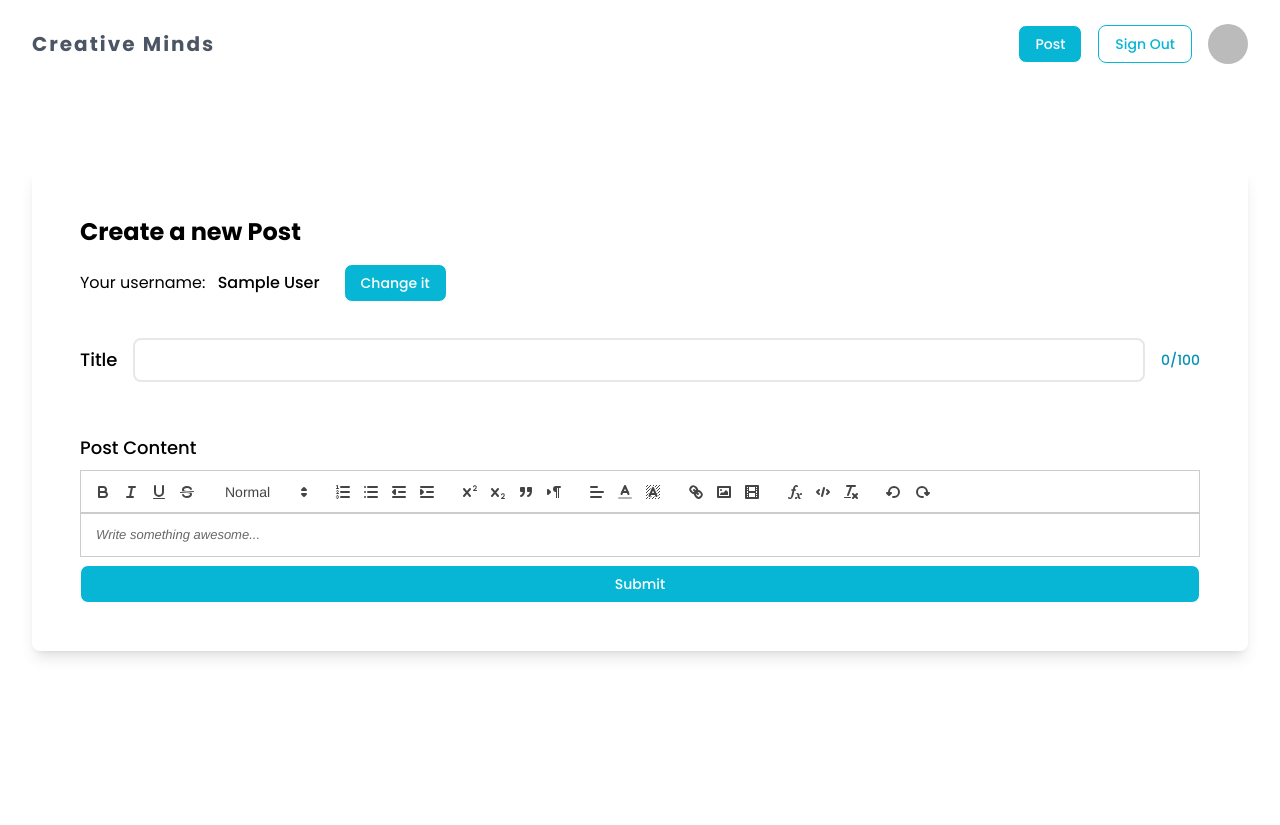
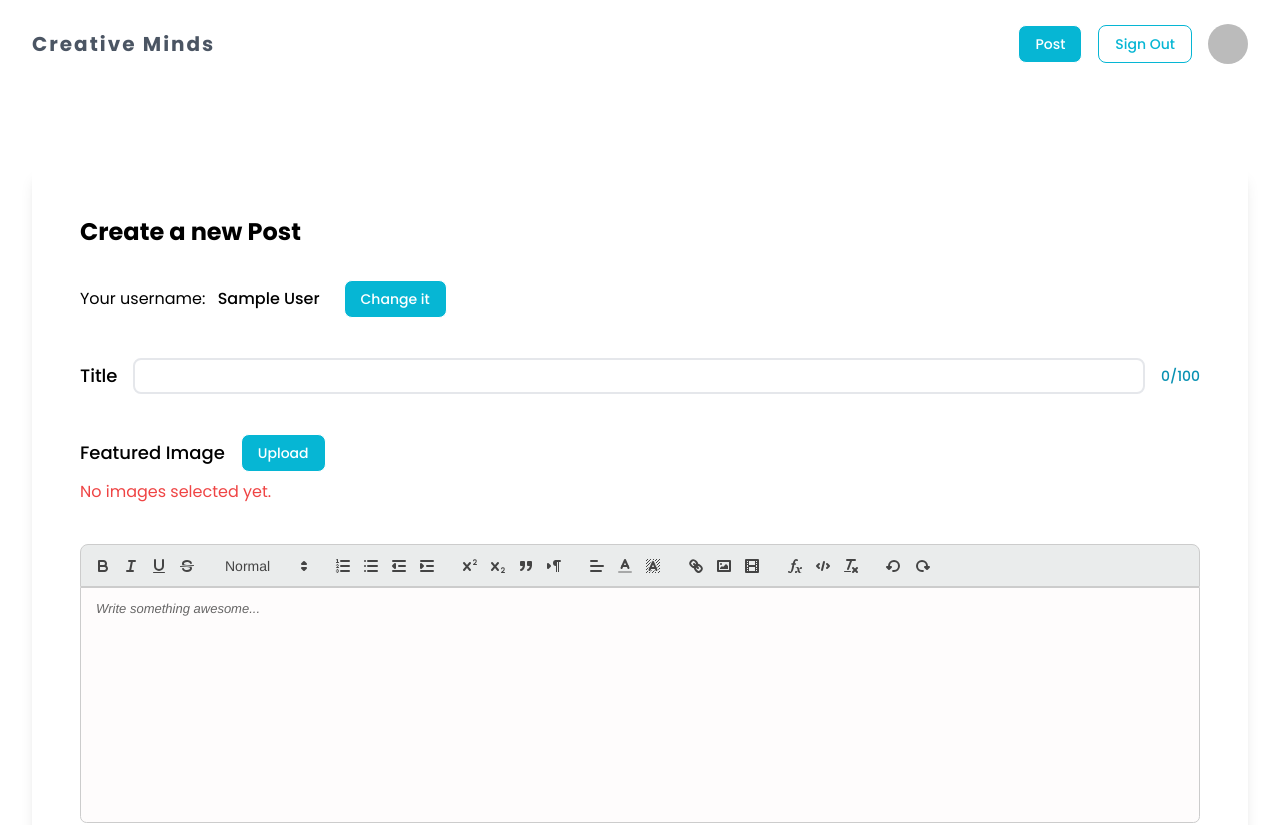
Before and after one commit to AurelienBedouet/nextjs-crud-app, a Next.js app: page /post in a window 1280 px wide. Shown: the top 825 px of the page. Before the commit the page ends 800 px from the top, so only its background shows below. Built offline with nearby package versions, Linux system fonts and the light colour scheme; no server answers; sample sign-in values are in the browser's storage.

Commit message:
upload featured image functionality done

```diff
--- a/components/EditorToolbar.jsx
+++ b/components/EditorToolbar.jsx
@@ -1,5 +1,4 @@
 import React from "react";
-import { Quill } from "react-quill";
 
 // Custom Undo button icon component for Quill editor. You can import it directly
 // from 'quill/assets/icons/undo.svg' but I found that a number of loaders do not
--- a/components/Feed.jsx
+++ b/components/Feed.jsx
@@ -7,6 +7,8 @@ import Message from "./Message";
 const Feed = () => {
   // Create a state with all the posts
   const [allPosts, setAllPosts] = useState([]);
+
+  console.log(allPosts[0]);
 
   const getPosts = async () => {
     const collectionRef = collection(db, "posts");
--- a/components/Message.jsx
+++ b/components/Message.jsx
@@ -1,7 +1,14 @@
 import React from "react";
 import Image from "next/image";
 
-const Message = ({ children, avatar, username, title, postContent }) => {
+const Message = ({
+  children,
+  avatar,
+  username,
+  title,
+  featuredImage,
+  postContent,
+}) => {
   return (
     <div className="bg-white p-8 border-b-2 rounded-lg">
       <div className="flex items-center gap-4">
@@ -14,6 +21,14 @@ const Message = ({ children, avatar, username, title, postContent }) => {
         />
         <h2>{username || "anon"}</h2>
       </div>
+      {featuredImage ? (
+        <Image
+          src={featuredImage}
+          alt={`${title}'s featured image'`}
+          width={500}
+          height={333}
+        />
+      ) : null}
       <div className="pt-4">
         <p>{title}</p>
         <div dangerouslySetInnerHTML={{ __html: postContent }} />
--- a/next.config.js
+++ b/next.config.js
@@ -8,6 +8,19 @@ module.exports = {
   reactStrictMode: true,
   swcMinify: true,
   images: {
-    domains: ["lh3.googleusercontent.com"]
-  }
+    remotePatterns: [
+      {
+        protocol: "https",
+        hostname: "lh3.googleusercontent.com",
+        port: "",
+        pathname: "**",
+      },
+      {
+        protocol: "https",
+        hostname: "firebasestorage.googleapis.com",
+        port: "",
+        pathname: "**",
+      },
+    ],
+  },
 };
--- a/package.json
+++ b/package.json
@@ -18,7 +18,8 @@
     "react-icons": "^4.4.0",
     "react-quill": "^2.0.0",
     "react-toastify": "^9.0.8",
-    "unique-names-generator": "^4.7.1"
+    "unique-names-generator": "^4.7.1",
+    "uuid": "^9.0.0"
   },
   "devDependencies": {
     "autoprefixer": "^10.4.12",
--- a/pages/auth/signin.jsx
+++ b/pages/auth/signin.jsx
@@ -25,7 +25,6 @@ const SignIn = () => {
   const GoogleLogin = async () => {
     try {
       await signInWithPopup(auth, googleProvider);
-      if (!user.displayName) addRandomUsername();
       toast.success("Login successful");
       router.push("/dashboard");
     } catch (error) {
--- a/pages/post.jsx
+++ b/pages/post.jsx
@@ -1,5 +1,5 @@
 import React, { useEffect, useState } from "react";
-import { auth, db } from "../utils/firebase";
+import { auth, db, storage } from "../utils/firebase";
 import { useAuthState } from "react-firebase-hooks/auth";
 import { useRouter } from "next/router";
 import {
@@ -9,23 +9,31 @@ import {
   serverTimestamp,
   updateDoc,
 } from "firebase/firestore";
+import { ref, uploadBytes, getDownloadURL } from "firebase/storage";
 import { toast } from "react-toastify";
 import "react-toastify/dist/ReactToastify.css";
 import Link from "next/link";
 import QuillToolbar, { modules, formats } from "../components/EditorToolbar";
 import ReactQuill from "react-quill";
 import "react-quill/dist/quill.snow.css";
+import { v4 } from "uuid";
 
 const Post = () => {
   // Form State
-  const [post, setPost] = useState({ title: "", postContent: "" });
+  const [post, setPost] = useState({
+    title: "",
+    postContent: "",
+  });
+
+  const [imageUpload, setImageUpload] = useState(null);
+  const [imageUrl, setImageUrl] = useState("");
 
   const [user, loading] = useAuthState(auth);
   const [disabled, setDisabled] = useState(false);
   const route = useRouter();
   const routeData = route.query;
 
-  const handleChange = value => {
+  const onPostContentChange = value => {
     setPost({ ...post, postContent: value });
   };
 
@@ -33,9 +41,32 @@ const Post = () => {
   const submitPost = async e => {
     e.preventDefault();
 
+    // Upload Image
+    if (imageUpload == null) {
+      toast.error("No featured Image selected 😢 ");
+      disableButton();
+      return;
+    }
+
+    const imageID = v4();
+    const imageRef = ref(
+      storage,
+      `images/featuredImages/${imageUpload.name + imageID}`
+    );
+
+    uploadBytes(imageRef, imageUpload).then(snapshot => {
+      getDownloadURL(snapshot.ref).then(url => setImageUrl(url));
+    });
+
     // Run Checks
     if (!post.title) {
       toast.error("A title is required 😅");
+      disableButton();
+      return;
+    }
+
+    if (post.title.length > 100) {
+      toast.error("Title must be 100 characters max 😅");
       disableButton();
       return;
     }
@@ -54,7 +85,10 @@ const Post = () => {
 
     if (post?.hasOwnProperty("id")) {
       const docRef = doc(db, "posts", post.id);
-      const updatedPost = { ...post, timestamp: serverTimestamp() };
+      const updatedPost = {
+        ...post,
+        timestamp: serverTimestamp(),
+      };
       await updateDoc(docRef, updatedPost);
       return route.push("/");
     } else {
@@ -62,6 +96,7 @@ const Post = () => {
       const collectionRef = collection(db, "posts");
       await addDoc(collectionRef, {
         ...post,
+        featuredImage: imageUrl,
         timestamp: serverTimestamp(),
         user: user.uid,
         avatar: user.photoURL || "/hacker.png",
@@ -81,6 +116,7 @@ const Post = () => {
       setPost({
         title: routeData.title,
         postContent: routeData.postContent,
+        featuredImage: routeData.featuredImage,
         id: routeData.id,
       });
     }
@@ -98,11 +134,11 @@ const Post = () => {
   };
 
   return (
-    <div className="my-20 p-12 shadow-lg rounded-lg">
+    <div className="my-20 p-4 md:p-6 lg:p-12 shadow-lg rounded-lg">
       <h1 className="text-2xl font-bold mb-4">
         {post.hasOwnProperty("id") ? "Edit your Post" : "Create a new Post"}
       </h1>
-      <div className="flex items-center gap-6">
+      <div className="py-4 flex items-center gap-6">
         <p>
           Your username:{" "}
           <span className="ml-2 font-medium">{user?.displayName}</span>
@@ -115,14 +151,17 @@ const Post = () => {
       {/* Post Form */}
       <form onSubmit={submitPost}>
         {/* Post Title */}
-        <div className="my-8 flex items-center gap-4">
-          <h3 className="text-lg font-medium py-2">Title</h3>
+        <div className="py-4 flex items-center gap-4">
+          <label htmlFor="title" className="text-lg font-medium py-2">
+            Title
+          </label>
           <input
             value={post.title}
             onChange={e => setPost({ ...post, title: e.target.value })}
+            id="title"
+            name="title"
             type="text"
-            className="border-2 w-full rounded-lg p-2 focus:border-cyan-500"
-            required
+            className="border-2 w-full rounded-lg py-1 px-2 focus:border-cyan-500"
           />
           <p
             className={`my-4 font-medium text-sm text-cyan-600 ${
@@ -133,19 +172,35 @@ const Post = () => {
           </p>
         </div>
 
+        {/* Post Featured Image */}
+        <div className="py-4">
+          <div className="flex items-center gap-4">
+            <h3 className="text-lg font-medium">Featured Image</h3>
+            <label for="imageUpload" className="app__buttons cursor-pointer">
+              Upload
+            </label>
+            <input
+              onChange={e => setImageUpload(e.target.files[0])}
+              type="file"
+              id="imageUpload"
+              accept="image/png, image/jpeg"
+              className="hidden"
+            />
+          </div>
+          {!imageUpload ? (
+            <p className="text-red-500 my-2">No images selected yet.</p>
+          ) : (
+            <p className="text-green-500 mt-4">Image successfully selected.</p>
+          )}
+        </div>
+
         {/* Post Content */}
-        <div className="py-2">
-          <h3 className="text-lg font-medium py-2">Post Content</h3>
-          {/* <textarea
-            value={post.description}
-            onChange={e => setPost({ ...post, description: e.target.value })}
-            className="bg-gray-800 h-48 w-full text-sm text-white rounded-lg p-2"
-          ></textarea> */}
+        <div className="py-4">
           <QuillToolbar toolbarId={"t1"} />
           <ReactQuill
             theme="snow"
             value={post.postContent}
-            onChange={handleChange}
+            onChange={onPostContentChange}
             placeholder="Write something awesome..."
             modules={modules("t1")}
             formats={formats}
@@ -154,7 +209,7 @@ const Post = () => {
         <button
           disabled={disabled}
           type="submit"
-          className={`app__buttons w-full ${
+          className={`app__buttons w-full mt-2 ${
             disabled ? "opacity-50 cursor-not-allowed" : ""
           }`}
         >
--- a/styles/globals.css
+++ b/styles/globals.css
@@ -17,3 +17,21 @@ img {
     @apply rounded-full bg-cyan-500 text-white text-sm w-8 leading-8 inline-block text-center;
   }
 }
+
+/* Rich Text editor */
+.ql-container {
+  border-bottom-left-radius: 0.5em;
+  border-bottom-right-radius: 0.5em;
+  background: #fefcfc;
+}
+
+.ql-snow.ql-toolbar {
+  display: block;
+  background: #eaecec;
+  border-top-left-radius: 0.5em;
+  border-top-right-radius: 0.5em;
+}
+
+.ql-editor {
+  min-height: 18em;
+}
--- a/utils/firebase.js
+++ b/utils/firebase.js
@@ -2,6 +2,7 @@
 import {initializeApp} from "firebase/app";
 import {getAuth} from "firebase/auth"; // authentication
 import {getFirestore} from "firebase/firestore"; //database
+import {getStorage} from "firebase/storage"; //storage
 // TODO: Add SDKs for Firebase products that you want to use
 // https://firebase.google.com/docs/web/setup#available-libraries
 
@@ -17,5 +18,7 @@ const firebaseConfig = {
 
 // Initialize Firebase
 const app = initializeApp(firebaseConfig);
+
 export const auth = getAuth();
 export const db = getFirestore(app);
+export const storage = getStorage(app);
```
Also changed, not shown: 1 other file (tests, documents, lock files or other folders).
